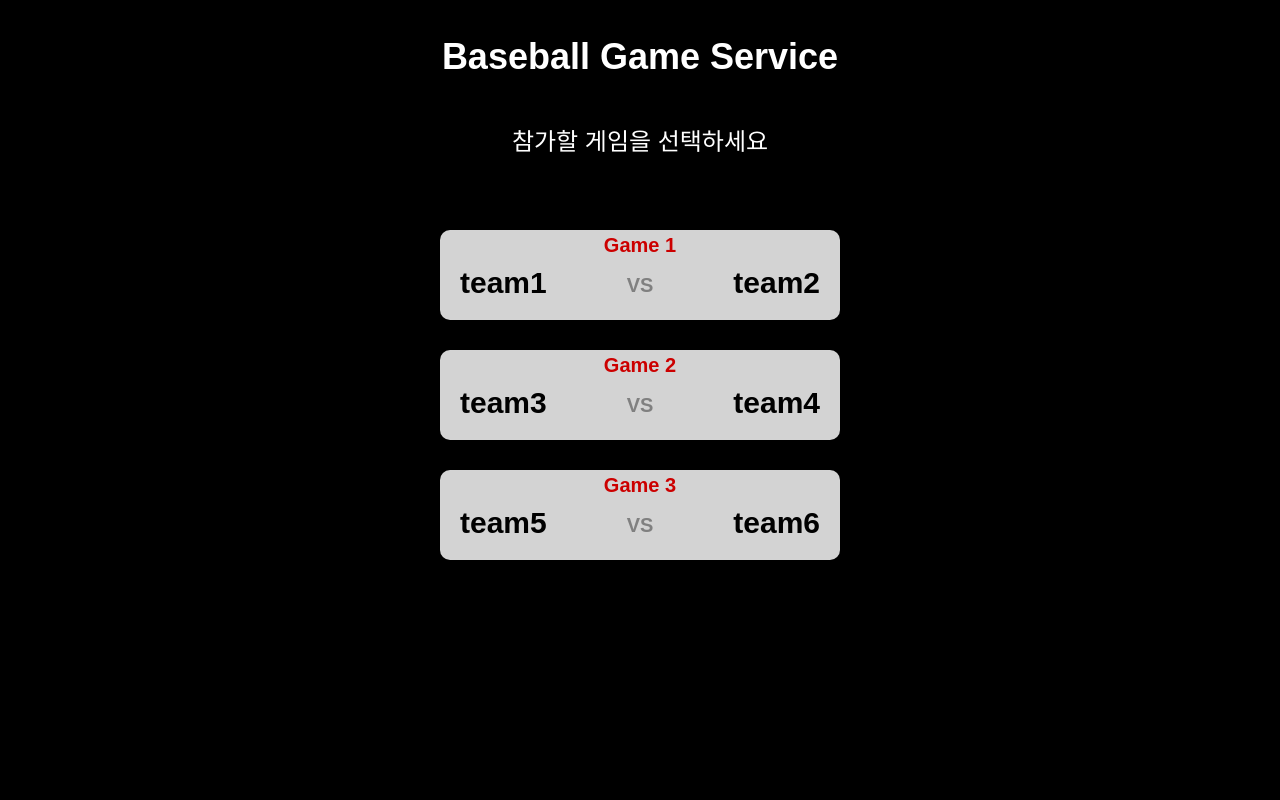
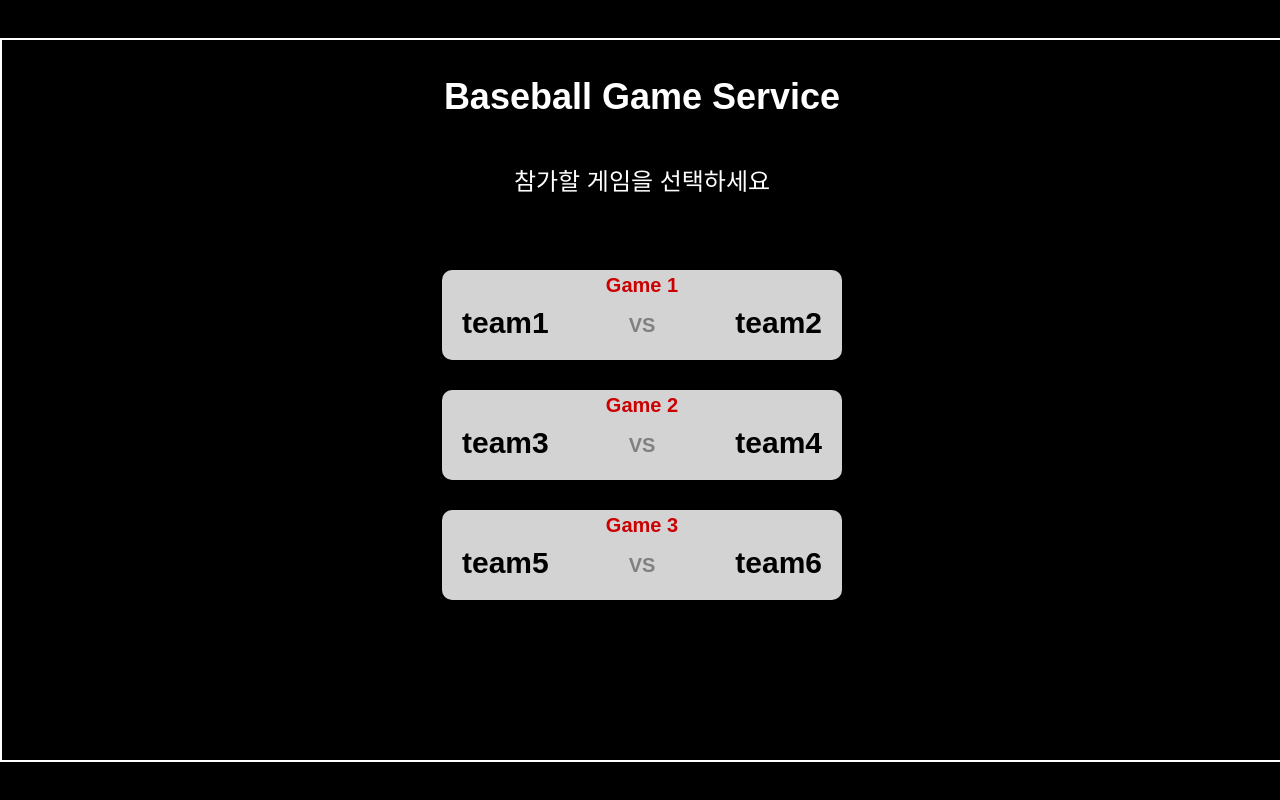
Before and after one commit to codesquad-member-2020/baseball-08, a React (Create React App) app in the folder FE/: page / in a window 1280 px wide. Built offline with nearby package versions, Linux system fonts and the light colour scheme.

Commit message:
[FE] Modify: App 의 위치 수정
Title >
* App 의 위치 수정.

Description >
* App 화면이 정 가운데 오도록 수정.

```diff
--- a/FE/src/App.css
+++ b/FE/src/App.css
@@ -3,4 +3,7 @@
   width: 1280px;
   height: 720px;
   margin: 0 auto;
+  top: 50%;
+  transform: translateY(-50%);
+  border: 2px solid white;
 }
```
